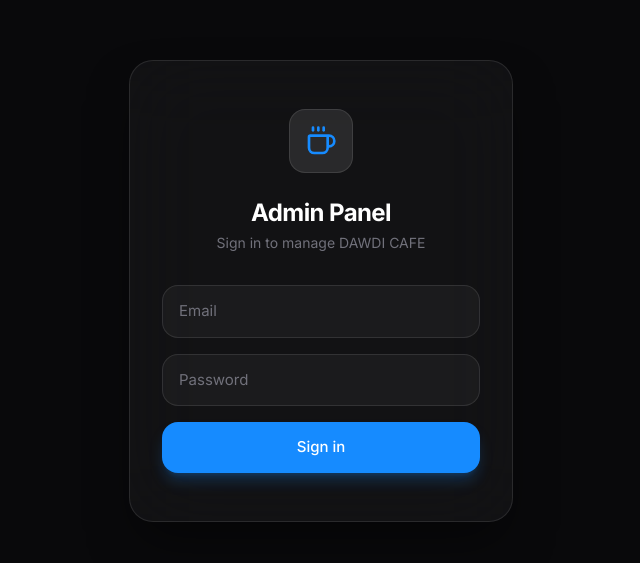
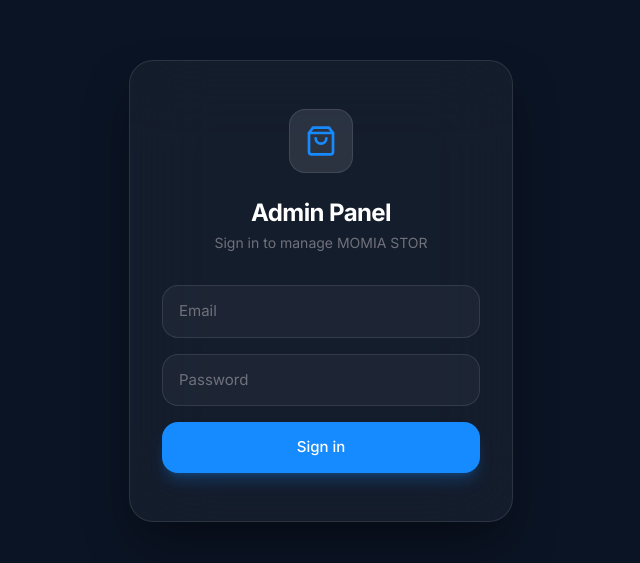
Before and after one commit to azizalipcff-gif/dawdi-cafe, a Next.js app: page /dawdi-admin-7K9X/login in a window 1280 px wide. Shown: the part 109-672 px from the top of the page, without its empty margins (319-959 px from the left). Built offline with nearby package versions, Linux system fonts and the light colour scheme; no server answers.

Commit message:
rebrand admin login as MOMIA STOR

```diff
--- a/src/app/dawdi-admin-7K9X/login/AdminLoginClient.tsx
+++ b/src/app/dawdi-admin-7K9X/login/AdminLoginClient.tsx
@@ -3,7 +3,7 @@
 import { useRouter } from "next/navigation";
 import { useState, useTransition } from "react";
 import { motion } from "framer-motion";
-import { AlertCircle, Coffee } from "lucide-react";
+import { AlertCircle, ShoppingBag } from "lucide-react";
 import { adminLogin } from "@/lib/admin/actions/auth";
 import { ADMIN_PATH } from "@/lib/constants";
 
@@ -30,7 +30,7 @@ export function AdminLoginClient() {
   };
 
   return (
-    <main className="relative min-h-screen flex items-center justify-center bg-zinc-950 overflow-hidden p-6">
+    <main className="relative min-h-screen flex items-center justify-center bg-[#0B1424] overflow-hidden p-6">
       {/* Ambient glass background */}
       <div className="absolute inset-0 -z-10">
         <div className="absolute -top-32 -left-32 w-96 h-96 rounded-full bg-brand/20 blur-3xl" />
@@ -53,7 +53,7 @@ export function AdminLoginClient() {
               className="mb-6"
             >
               <div className="w-16 h-16 rounded-2xl overflow-hidden bg-white/10 border border-white/10 flex items-center justify-center">
-                <Coffee className="w-8 h-8 text-brand" />
+                <ShoppingBag className="w-8 h-8 text-brand" />
               </div>
             </motion.div>
 
@@ -65,7 +65,7 @@ export function AdminLoginClient() {
             >
               Admin Panel
             </motion.h1>
-            <p className="mt-1 text-sm text-zinc-500">Sign in to manage DAWDI CAFE</p>
+            <p className="mt-1 text-sm text-zinc-500">Sign in to manage MOMIA STOR</p>
 
             <motion.form
               onSubmit={handleSubmit}
```
